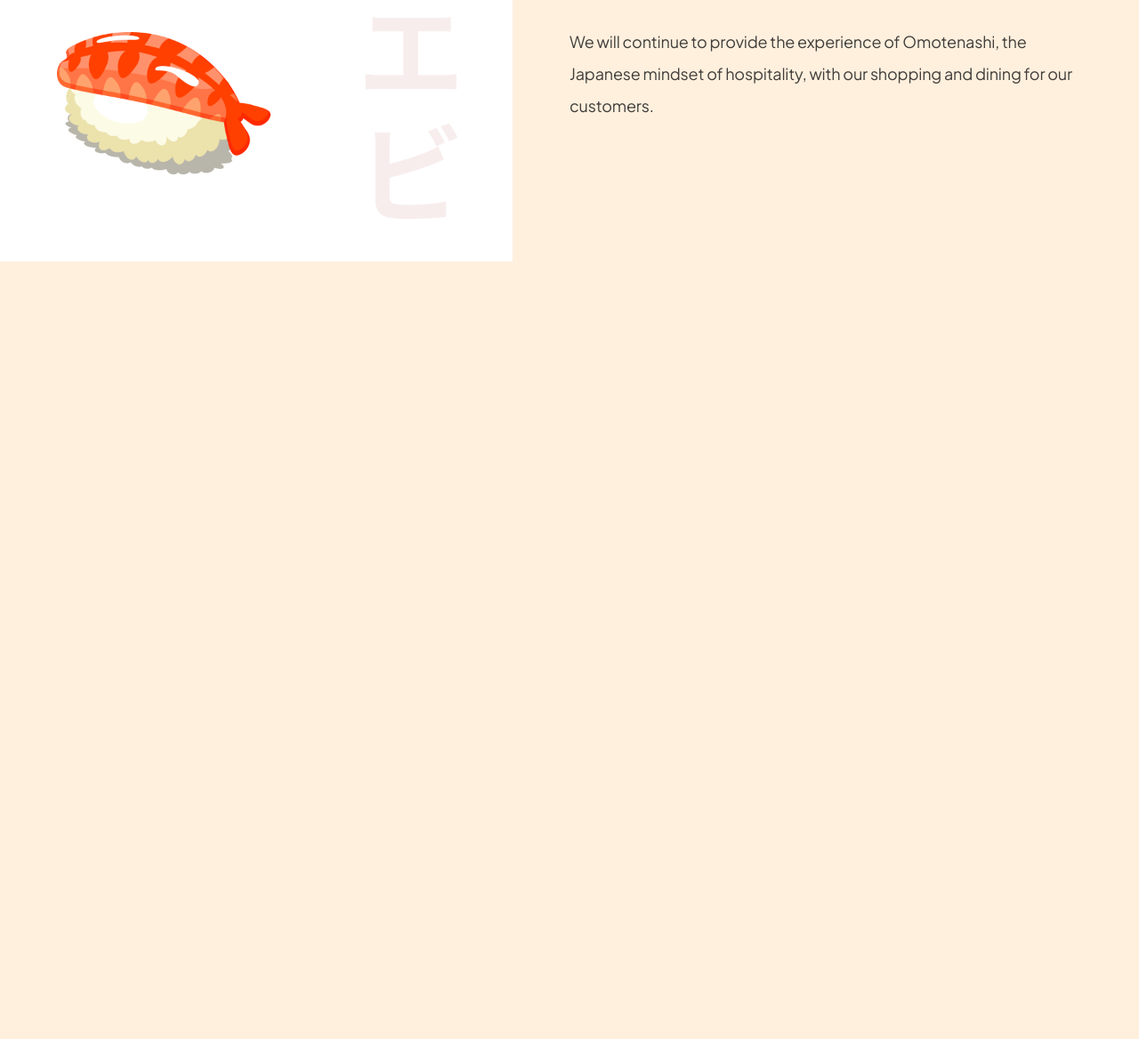
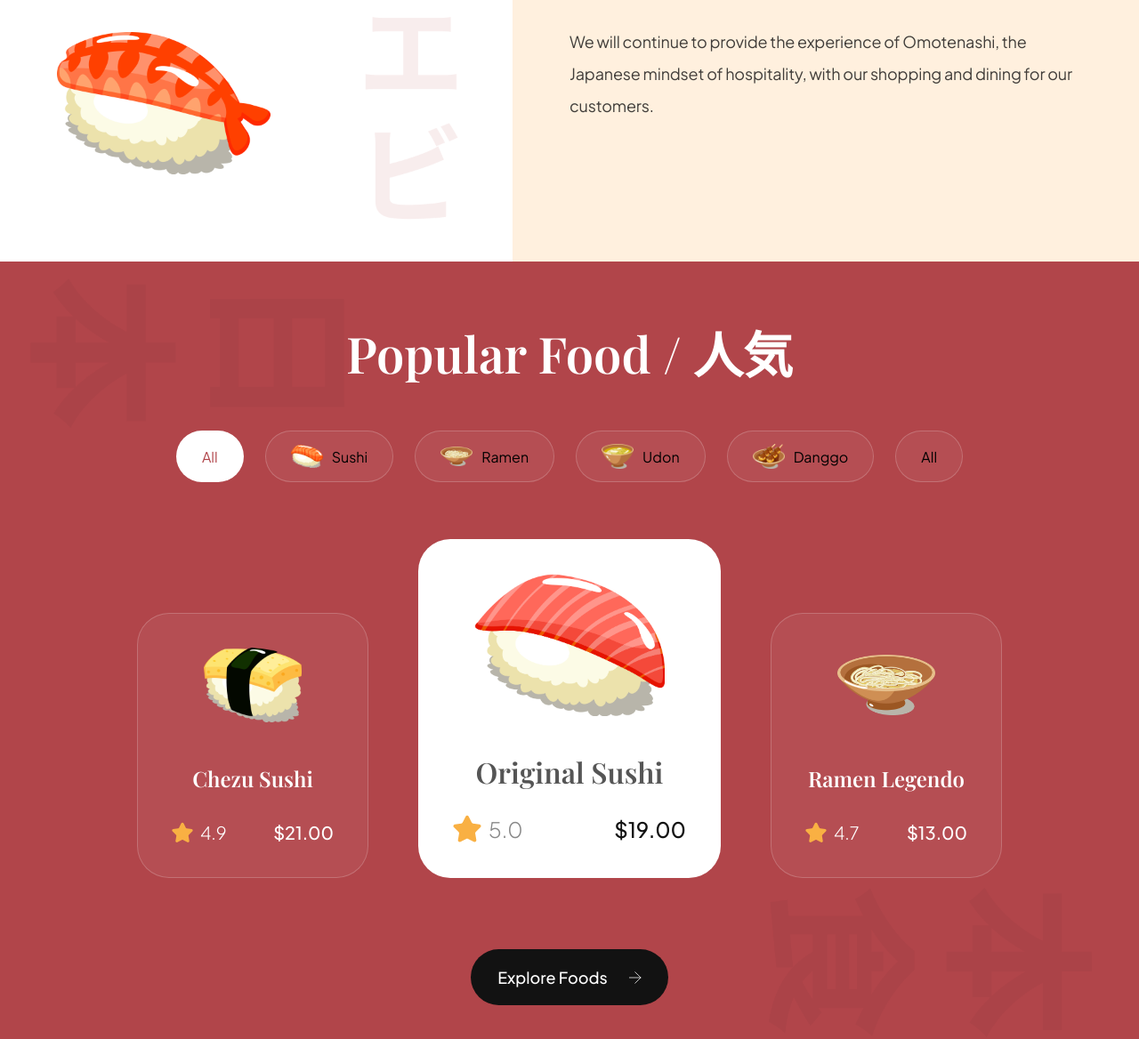
Before and after one commit to safiat-dev/Sushi-Landing-Page, a website: page index.html in a window 1280 px wide. Shown: the part 1224-2392 px from the top of the page at 89% size. Before the commit the page ends 1518 px from the top, so only its background shows below. Drawn offline with nearby package versions, Linux system fonts and the light colour scheme.

Commit message:
sushi webpage

```diff
--- a/css/sections/popular.css
+++ b/css/sections/popular.css
@@ -0,0 +1,186 @@
+.popular-foods {
+    padding: 64px;
+    display: flex;
+    flex-direction: column;
+    background-color: var(--primary-color);
+    background-image: url(../../popular_bg.png);
+    background-position: center;
+    background-repeat: no-repeat;
+    background-size: contain;
+    overflow: hidden;
+}
+.popular-foods__title {
+    font-size: 56px;
+    font-family: var(--playfair-display);
+    font-weight: 600;
+    line-height: 78px;
+    color: #fff;
+    text-align: center;
+}
+.popular-foods__filters {
+    margin-top: 48px;
+    max-width: 100%;
+    overflow-x: auto;
+    display: flex;
+    justify-content: center;
+    gap: 24px;
+}
+.popular-foods__filter-btn {
+    padding: 10px 28px;
+    display: flex;
+    flex-direction: row;
+    align-items: center;
+    gap: 10px;
+    background: rgba(255, 255, 255, 0.05);
+    border: 1px solid rgba(255, 255, 255, 0.2);
+    border-radius: 46px;
+    font-size: 16px;
+    font-weight: 300px;
+    line-height: 25px;
+    font-family: var(--plus-jakarta-sans);
+    column-rule: #fff;
+    cursor: pointer;
+}
+.popular-foods__filter-btn img {
+    width: 36px;
+    height: 36px;
+    object-fit: contain;
+  }
+
+  .popular-foods__filter-btn.active {
+    background: #fff;
+    color: var(--primary-color)
+  }
+
+  .popular-foods__filter-btn:hover {
+    background: #fff;
+    color: var(--primary-color)
+  }
+
+  .popular-foods__catalogue {
+    margin-top: 64px;
+
+    display: flex;
+    justify-content: center;
+    align-items: flex-end;
+    flex-wrap: wrap;
+    gap: 56px;
+  }
+
+  .popular-foods__button {
+    width: fit-content;
+
+    padding: 20px 30px;
+    margin: 80px auto 0;
+
+    font-weight: 500;
+    font-size: 18px;
+    line-height: 23px;
+    font-family: var(--plus-jakarta-sans);
+    color: #fff;
+
+    border: none;
+    outline: none;
+    background: var(--secondary-color);
+    border-radius: 64px;
+    cursor: pointer;
+  }
+
+  .popular-foods__button img {
+    width: 14px;
+    height: 14px;
+    object-fit: contain;
+
+    margin-left: 21px;
+  }
+  .popular-foods__card {
+    padding: 38px;
+    min-width: 260px;
+    height: fit-content;
+
+    display: flex;
+    align-items: center;
+    flex-direction: column;
+
+    border-radius: 36px;
+    background: rgba(255, 255, 255, 0.05);
+    border: 1px solid rgba(255, 255, 255, 0.2);
+  }
+
+  .popular-foods__card-image {
+    width: 110px;
+    height: 84px;
+    object-fit: contain;
+  }
+
+  .popular-foods__card-title {
+    margin-top: 47px;
+
+    font-weight: 600;
+    font-size: 24px;
+    line-height: 32px;
+    font-family: var(--playfair-display);
+    color: #fff;
+    text-align: center;
+  }
+
+  .popular-foods__card-details {
+    width: 100%;
+    margin-top: 32px;
+  }
+
+  .popular-foods__card-rating {
+    display: flex;
+    align-items: center;
+    gap: 8px;
+  }
+
+  .popular-foods__card-rating img {
+    width: 24px;
+    height: 24px;
+    object-fit: contain;
+  }
+
+  .popular-foods__card-rating p {
+    font-size: 20px;
+    font-weight: 300;
+    font-family: var(--plus-jakarta-sans);
+    color: #fff;
+  }
+
+  .popular-foods__card-price {
+    font-size: 20px;
+    font-weight: 500;
+    font-family: var(--plus-jakarta-sans);
+    color: #fff;
+  }
+
+  .popular-foods__card.active-card {
+    background: #fff;
+    min-width: 340px;
+  }
+
+  .popular-foods__card.active-card .popular-foods__card-image {
+    width: 214px;
+    height: 160px;
+  }
+
+  .popular-foods__card.active-card .popular-foods__card-title {
+    color: var(--black-500);
+    font-size: 32px;
+  }
+
+  .popular-foods__card.active-card .popular-foods__card-rating img {
+    width: 32px;
+    height: 32px;
+  }
+
+  .popular-foods__card.active-card .popular-foods__card-rating p {
+    font-size: 24px;
+    color: var(--gray-100);
+  }
+
+  .popular-foods__card.active-card .popular-foods__card-price {
+    font-size: 24px;
+    color: var(--secondary-color)
+  }
--- a/index.html
+++ b/index.html
@@ -90,7 +90,68 @@
         the Japanese mindset of hospitality, with our shopping and dining for our customers.</p>
 </div>
     </section>
-    <section class="popular-foods" id="menu"></section>
+    <section class="popular-foods" id="menu">
+        <h2 class="popular-foods__title">Popular Food / 人気</h2>
+        <div class="popular-foods__filters sushi__hide-scrollbar">
+            <button class="popular-foods__filter-btn active">All</button>
+            <button class="popular-foods__filter-btn">
+                <img src="sushi-9.png" alt="sushi 9">
+                Sushi
+            </button>
+            <button class="popular-foods__filter-btn">
+                <img src="sushi-8.png" alt="sushi 8">
+                Ramen
+            </button>
+            <button class="popular-foods__filter-btn">
+                <img src="sushi-7.png" alt="sushi 7">
+                Udon
+            </button>
+            <button class="popular-foods__filter-btn">
+                <img src="sushi-6.png" alt="sushi 6">
+                Danggo
+            </button>
+            <button class="popular-foods__filter-btn">All</button>
+        </div>
+        <div class="popular-foods__catalogue">
+         <article class="popular-foods__card">
+            <img class="popular-foods__card-image" src="sushi-12.png" alt="sushi 12">
+            <h4 class="popular-foods__card-title">Chezu Sushi</h4>
+            <div class="popular-foods__card-details flex-between">
+                <div class="popular-foods__card-rating">
+                    <img src="star.svg" alt="star">
+                    <p>4.9</p>
+                </div>
+                <p class="popular-foods__card-price">$21.00</p>
+            </div>
+         </article>
+         <article class="popular-foods__card active-card">
+            <img class="popular-foods__card-image" src="sushi-11.png" alt="sushi 11">
+            <h4 class="popular-foods__card-title">Original Sushi</h4>
+            <div class="popular-foods__card-details flex-between">
+                <div class="popular-foods__card-rating">
+                    <img src="star.svg" alt="star">
+                    <p>5.0</p>
+                </div>
+                <p class="popular-foods__card-price">$19.00</p>
+            </div>
+         </article>
+         <article class="popular-foods__card">
+            <img class="popular-foods__card-image" src="sushi-10.png" alt="sushi 10">
+            <h4 class="popular-foods__card-title">Ramen Legendo</h4>
+            <div class="popular-foods__card-details flex-between">
+                <div class="popular-foods__card-rating">
+                    <img src="star.svg" alt="star">
+                    <p>4.7</p>
+                </div>
+                <p class="popular-foods__card-price">$13.00</p>
+            </div>
+         </article>
+        </div>
+        <button class="popular-foods__button">
+            Explore Foods
+            <img src="arrow-right.svg" alt="arrow-right">
+        </button>
+    </section>
     <script src="script.js" type="module"></script>
 </body>
 </html>
```
